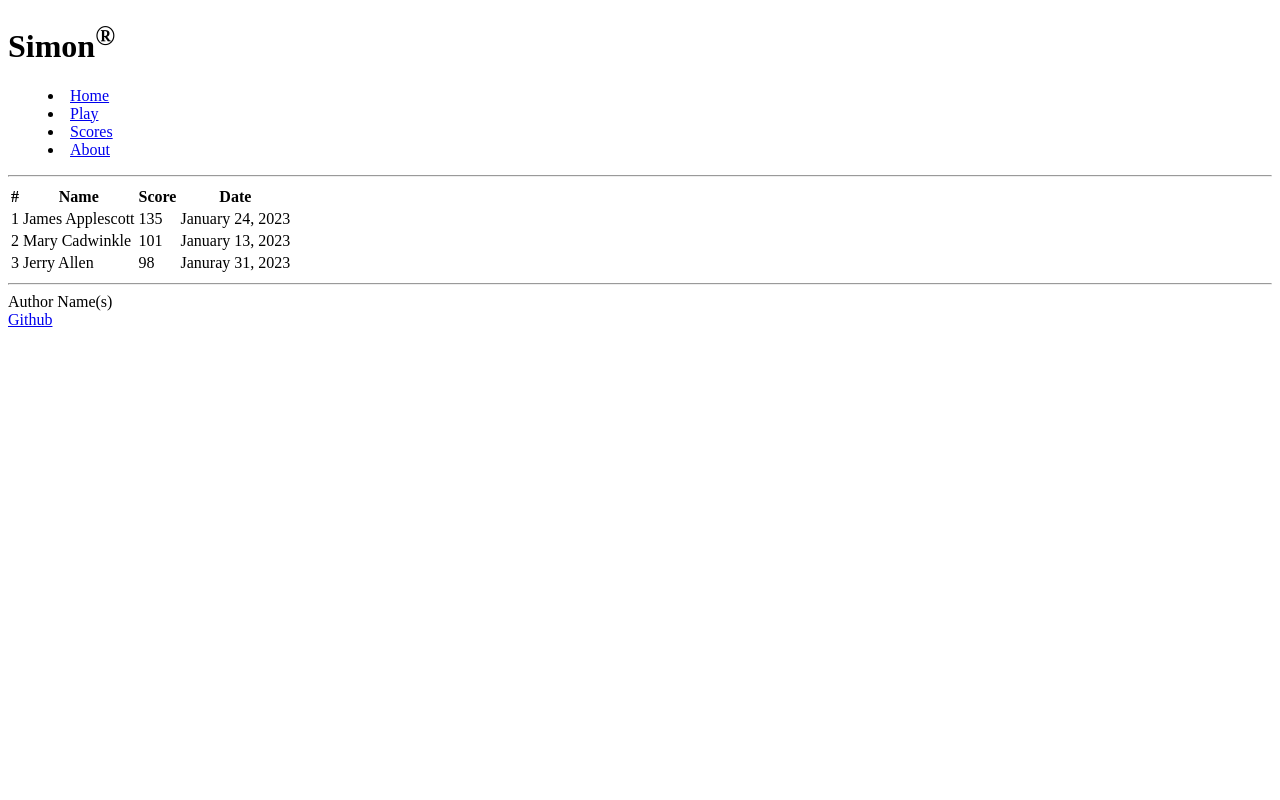
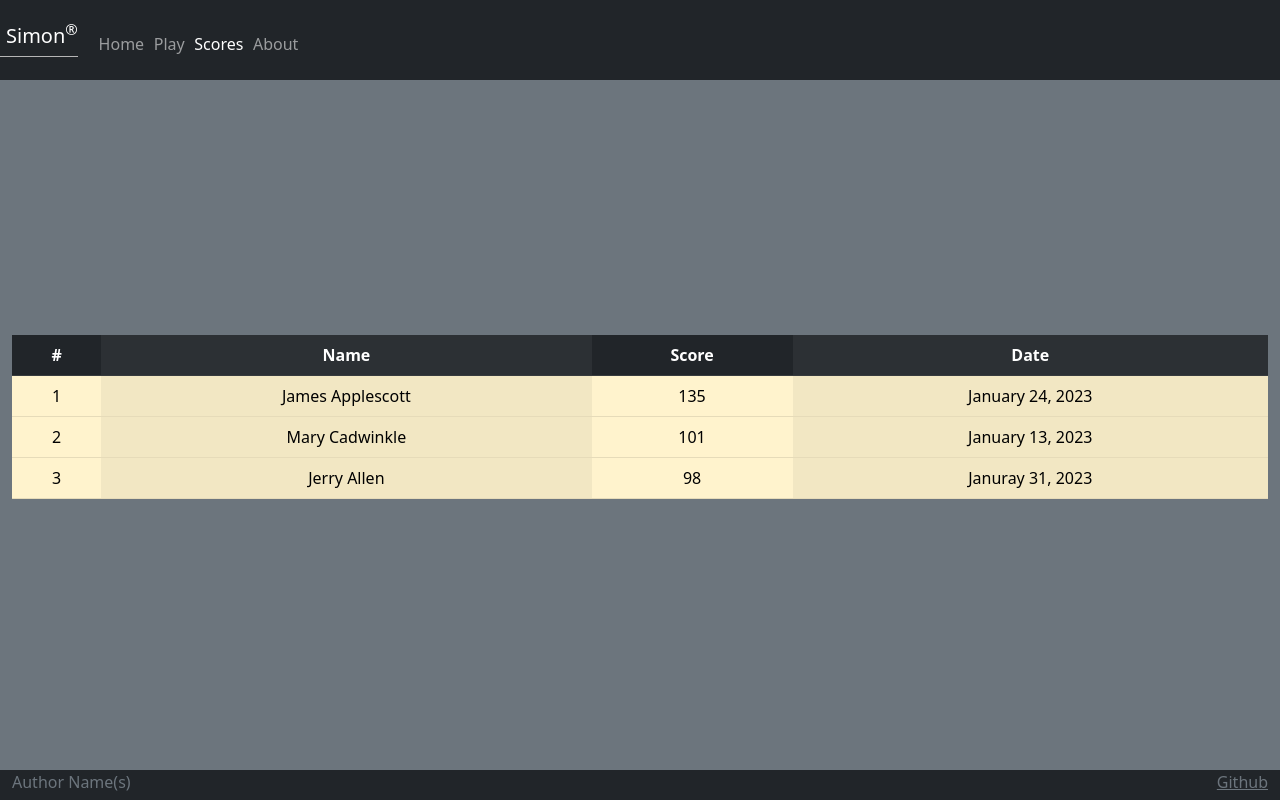
Before and after one commit to JustinNielsen/simon, a plain HTML site: page scores.html in a window 1280 px wide. Drawn offline with nearby package versions, Linux system fonts and the light colour scheme.

Commit message:
scores css

```diff
--- a/scores.html
+++ b/scores.html
@@ -5,26 +5,30 @@
     <meta name="viewport" content="width=device-width, initial-scale=1.0" />
     <title>Simon</title>
     <link rel="icon" href="favicon.ico" />
+    <link rel="stylesheet" href="main.css" />
+    <link
+      href="https://cdn.jsdelivr.net/npm/bootstrap@5.2.2/dist/css/bootstrap.min.css"
+      rel="stylesheet"
+      integrity="sha384-Zenh87qX5JnK2Jl0vWa8Ck2rdkQ2Bzep5IDxbcnCeuOxjzrPF/et3URy9Bv1WTRi"
+      crossorigin="anonymous"
+    />
   </head>
-  <body>
-    <header>
-      <h1>Simon<sup>&reg;</sup></h1>
-
-      <nav>
-        <menu>
-          <li><a href="index.html">Home</a></li>
-          <li><a href="play.html">Play</a></li>
-          <li><a href="scores.html">Scores</a></li>
-          <li><a href="about.html">About</a></li>
+  <body class="bg-dark text-light">
+    <header class="container-fluid">
+      <nav class="navbar fixed-top navbar-dark">
+        <a class="navbar-brand">Simon<sup>&reg;</sup></a>
+        <menu class="navbar-nav">
+          <li class="nav-item"><a class="nav-link" href="index.html">Home</a></li>
+          <li class="nav-item"><a class="nav-link" href="play.html">Play</a></li>
+          <li class="nav-item"><a class="nav-link active" href="scores.html">Scores</a></li>
+          <li class="nav-item"><a class="nav-link" href="about.html">About</a></li>
         </menu>
       </nav>
-
-      <hr />
     </header>
 
-    <main>
-      <table>
-        <thead>
+    <main class="container-fluid bg-secondary text-center">
+      <table class="table table-warning table-striped-columns">
+        <thead class="table-dark">
           <tr>
             <th>#</th>
             <th>Name</th>
@@ -55,11 +59,11 @@
       </table>
     </main>
 
-    <footer>
-      <hr />
-      <span class="text-reset">Author Name(s)</span>
-      <br />
-      <a href="https://github.com/JustinNielsen/simon">Github</a>
+    <footer class="bg-dark text-dark text-muted">
+      <div class="container-fluid">
+        <span class="text-reset">Author Name(s)</span>
+        <a class="text-reset" href="https://github.com/JustinNielsen/simon">Github</a>
+      </div>
     </footer>
   </body>
 </html>
```
